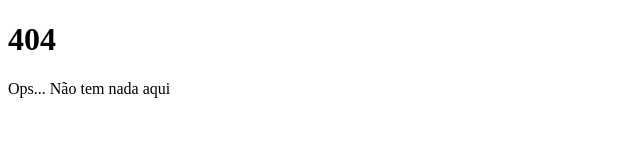
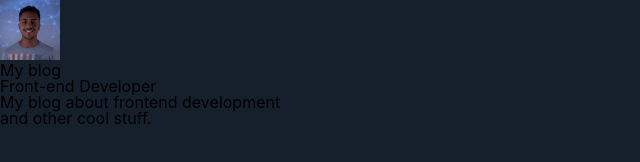
Before and after one commit to leandrosoaresdesouza/learning-gatsby, a Gatsby site: page /about in a window 1280 px wide. Before the commit this address had no page. Shown: the whole page, without its empty margins (0-640 px from the left). Built offline with nearby package versions, Linux system fonts and the light colour scheme; Gatsby itself is replaced by a stand-in of ours.

Commit message:
feat - added styled-components

```diff
--- a/gatsby-config.js
+++ b/gatsby-config.js
@@ -1,10 +1,12 @@
 module.exports = {
   siteMetadata: {
     title: `My blog`,
+    position: `Front-end Developer`,
     description: `My blog about frontend development and other cool stuff.`,
     author: `@myblog`,
   },
   plugins: [
+    `gatsby-plugin-styled-components`,
     `gatsby-plugin-react-helmet`,
     {
       resolve: `gatsby-source-filesystem`,
@@ -24,7 +26,7 @@
         background_color: `#663399`,
         theme_color: `#663399`,
         display: `minimal-ui`,
-        icon: `src/images/gatsby-icon.png`, // This path is relative to the root of the site.
+        // icon: ``, // This path is relative to the root of the site.
       },
     },
     // this (optional) plugin enables Progressive Web App + Offline functionality
--- a/package.json
+++ b/package.json
@@ -11,14 +11,17 @@
     "gatsby-plugin-offline": "^3.1.4",
     "gatsby-plugin-react-helmet": "^3.2.4",
     "gatsby-plugin-sharp": "^2.5.6",
+    "gatsby-plugin-styled-components": "^3.2.3",
     "gatsby-source-filesystem": "^2.2.4",
     "gatsby-transformer-sharp": "^2.4.6",
     "prop-types": "^15.7.2",
     "react": "^16.12.0",
     "react-dom": "^16.12.0",
-    "react-helmet": "^6.0.0"
+    "react-helmet": "^6.0.0",
+    "styled-components": "^5.1.0"
   },
   "devDependencies": {
+    "cross-env": "^7.0.2",
     "prettier": "2.0.4"
   },
   "keywords": [
@@ -28,6 +31,7 @@
   "scripts": {
     "build": "gatsby build",
     "develop": "gatsby develop",
+    "develop:playground": "GATSBY_GRAPHQL_IDE=playground gatsby develop",
     "format": "prettier --write \"**/*.{js,jsx,json,md}\"",
     "start": "npm run develop",
     "serve": "gatsby serve",
--- /dev/null
+++ b/src/components/Avatar/index.js
@@ -0,0 +1,20 @@
+import React from "react"
+import { useStaticQuery, graphql } from "gatsby"
+import Img from "gatsby-image"
+
+// import { Container } from './styles';
+
+export default function Avatar() {
+  const { avatarImage } = useStaticQuery(graphql`
+    query {
+      avatarImage: file(relativePath: { eq: "profile.jpeg" }) {
+        childImageSharp {
+          fixed(width: 60, height: 60) {
+            ...GatsbyImageSharpFixed
+          }
+        }
+      }
+    }
+  `)
+  return <Img fixed={avatarImage.childImageSharp.fixed} />
+}
--- /dev/null
+++ b/src/components/Avatar/styles.js
@@ -0,0 +1,3 @@
+import styled from "styled-components"
+
+export const Container = styled.div``
--- /dev/null
+++ b/src/components/Layout/index.js
@@ -0,0 +1,26 @@
+import React from "react"
+import PropTypes from "prop-types"
+
+import Profile from "../Profile"
+
+import { LayoutWrapper, LayoutMain } from "./styles"
+
+import GlobalStyles from "../../styles/global"
+
+const Layout = ({ children }) => {
+  return (
+    <LayoutWrapper>
+      <GlobalStyles />
+      <aside>
+        <Profile />
+      </aside>
+      <LayoutMain>{children}</LayoutMain>
+    </LayoutWrapper>
+  )
+}
+
+Layout.propTypes = {
+  children: PropTypes.node.isRequired,
+}
+
+export default Layout
--- /dev/null
+++ b/src/components/Layout/styles.js
@@ -0,0 +1,12 @@
+import styled from "styled-components"
+
+export const LayoutWrapper = styled.section`
+  display: flex;
+`
+
+export const LayoutMain = styled.main`
+  background-color: #16202c;
+  min-height: 100vh;
+  padding: 0 3.75rem 0 20rem;
+  width: 100%;
+`
--- /dev/null
+++ b/src/components/Profile/index.js
@@ -0,0 +1,30 @@
+import React from "react"
+import { useStaticQuery, graphql } from "gatsby"
+import Avatar from "../Avatar"
+
+export default function Profile() {
+  const {
+    site: {
+      siteMetadata: { title, position, description },
+    },
+  } = useStaticQuery(graphql`
+    query MySiteMetadata {
+      site {
+        siteMetadata {
+          title
+          position
+          description
+        }
+      }
+    }
+  `)
+
+  return (
+    <div className="Profile-wrapper">
+      <Avatar />
+      <h1>{title}</h1>
+      <h2>{position}</h2>
+      <p>{description}</p>
+    </div>
+  )
+}
--- /dev/null
+++ b/src/components/Profile/styles.js
@@ -0,0 +1,3 @@
+import styled from "styled-components"
+
+export const Container = styled.div``
--- a/src/components/layout.js
+++ /dev/null
@@ -1,12 +0,0 @@
-import React from "react"
-import PropTypes from "prop-types"
-
-const Layout = ({ children }) => {
-  return <main>{children}</main>
-}
-
-Layout.propTypes = {
-  children: PropTypes.node.isRequired,
-}
-
-export default Layout
--- a/src/pages/404.js
+++ b/src/pages/404.js
@@ -1,6 +1,6 @@
 import React from "react"
 
-import Layout from "../components/layout"
+import Layout from "../components/Layout"
 import SEO from "../components/seo"
 
 const NotFoundPage = () => (
--- /dev/null
+++ b/src/pages/about.js
@@ -0,0 +1,14 @@
+import React from "react"
+
+import Layout from "../components/Layout"
+import SEO from "../components/seo"
+
+export default function About() {
+  return (
+    <Layout>
+      <SEO title="About">
+        <h1>About page</h1>
+      </SEO>
+    </Layout>
+  )
+}
--- a/src/pages/index.js
+++ b/src/pages/index.js
@@ -1,6 +1,6 @@
 import React from "react"
 
-import Layout from "../components/layout"
+import Layout from "../components/Layout"
 import SEO from "../components/seo"
 
 const IndexPage = () => (
--- /dev/null
+++ b/src/styles/global.js
@@ -0,0 +1,66 @@
+import { createGlobalStyle } from "styled-components"
+
+const GlobalStyles = createGlobalStyle`
+  /* http://meyerweb.com/eric/tools/css/reset/
+   v2.0 | 20110126
+   License: none (public domain)
+  */
+  html, body, div, span, applet, object, iframe,
+  h1, h2, h3, h4, h5, h6, p, blockquote, pre,
+  a, abbr, acronym, address, big, cite, code,
+  del, dfn, em, img, ins, kbd, q, s, samp,
+  small, strike, strong, sub, sup, tt, var,
+  b, u, i, center,
+  dl, dt, dd, ol, ul, li,
+  fieldset, form, label, legend,
+  table, caption, tbody, tfoot, thead, tr, th, td,
+  article, aside, canvas, details, embed,
+  figure, figcaption, footer, header, hgroup,
+  menu, nav, output, ruby, section, summary,
+  time, mark, audio, video {
+    margin: 0;
+    padding: 0;
+    border: 0;
+    font-size: 100%;
+    font: inherit;
+    vertical-align: baseline;
+  }
+  /* HTML5 display-role reset for older browsers */
+  article, aside, details, figcaption, figure,
+  footer, header, hgroup, menu, nav, section {
+    display: block;
+  }
+  body {
+    line-height: 1;
+  }
+  ol, ul {
+    list-style: none;
+  }
+  blockquote, q {
+    quotes: none;
+  }
+  blockquote:before, blockquote:after,
+  q:before, q:after {
+    content: '';
+    content: none;
+  }
+  table {
+    border-collapse: collapse;
+    border-spacing: 0;
+  }
+  * {
+    box-sizing: border-box;
+  }
+  body {
+    background: #16202c;
+    line-height: 1;
+    font-size: 100%;
+    font-family: -apple-system, BlinkMacSystemFont, "Segoe UI", Roboto, Helvetica, Arial, sans-serif, "Apple Color Emoji", "Segoe UI Emoji", "Segoe UI Symbol";
+  }
+  img {
+    display: block;
+  	width: 100%;
+  	height: auto;
+  }
+`
+export default GlobalStyles
```
Also changed, not shown: src/images/profile.jpeg (added), 1 other file.
